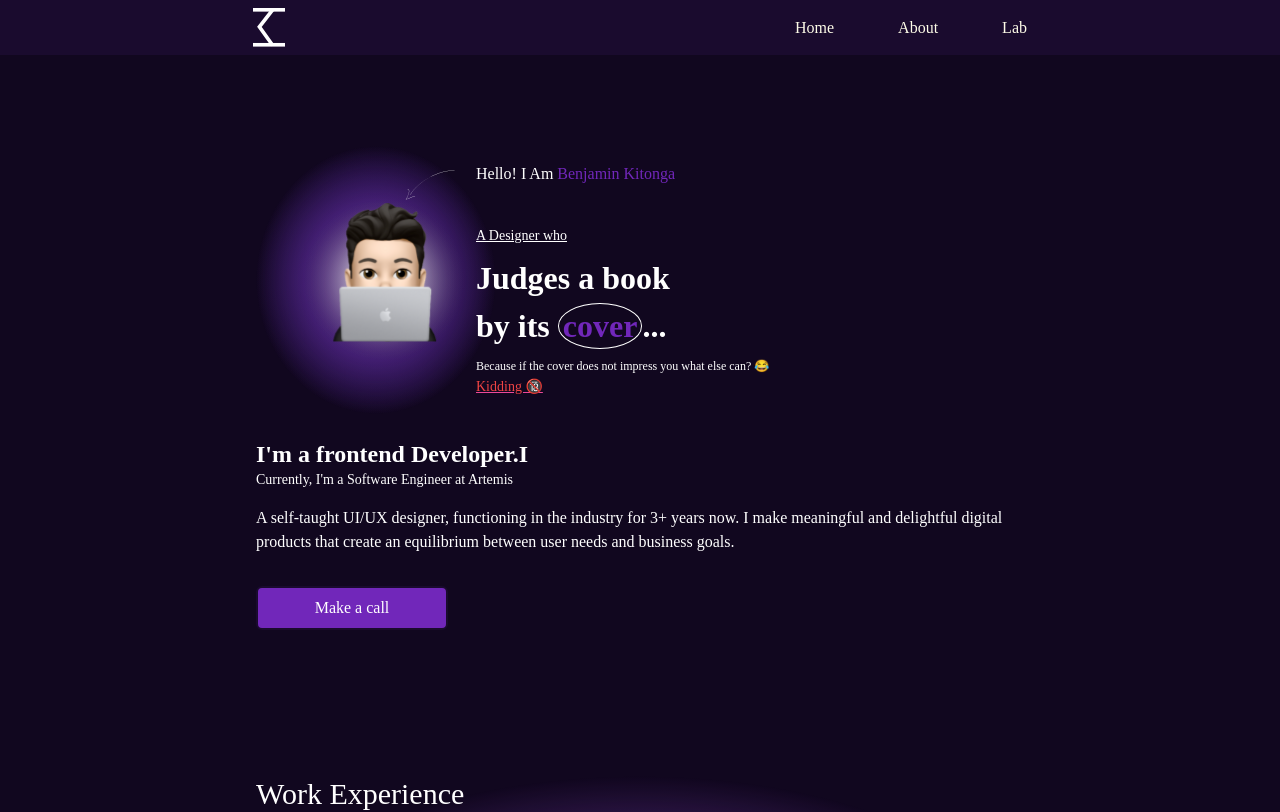
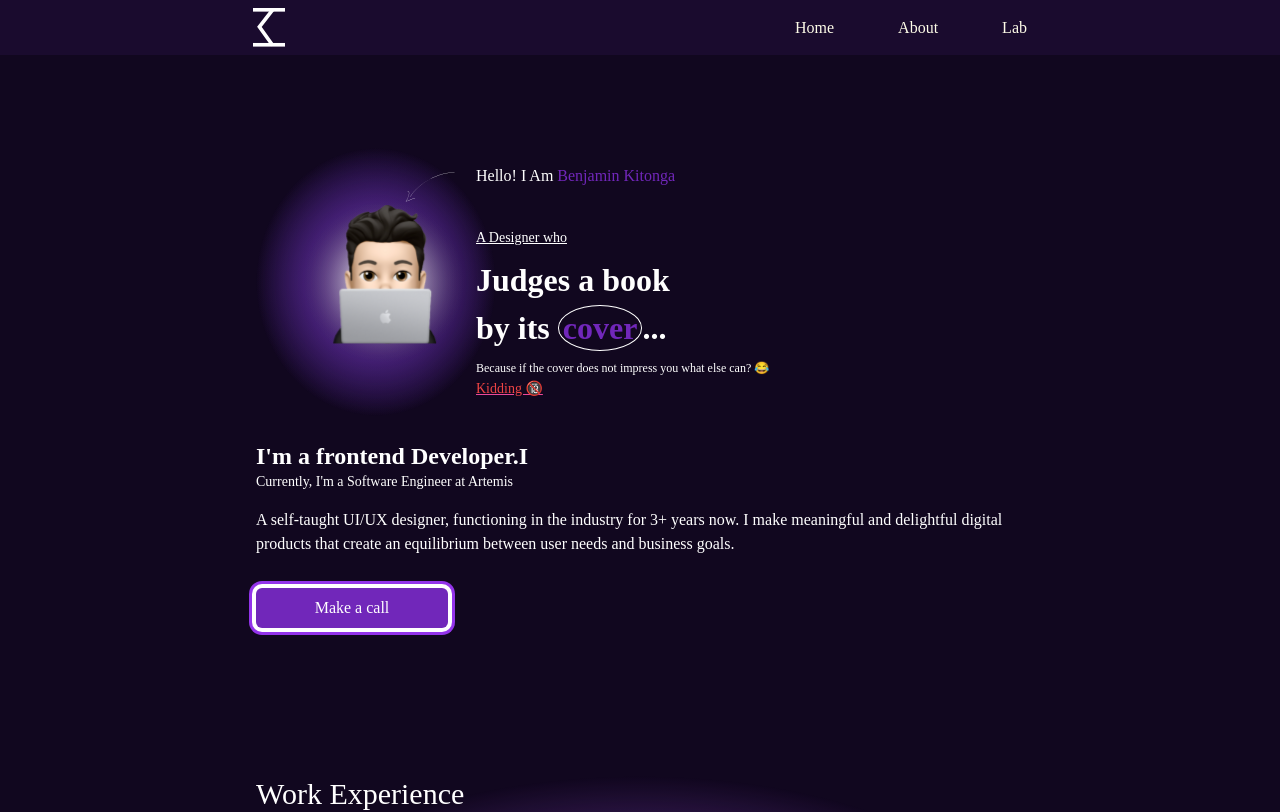
Before and after one commit to Benjamin-23/Ben-portfolio, a Nuxt app: page / in a window 1280 px wide. Shown: the top 812 px of the page. Built offline with nearby package versions, Linux system fonts and the light colour scheme.

Commit message:
line across

```diff
--- a/app.vue
+++ b/app.vue
@@ -12,7 +12,7 @@ const appConfig = useAppConfig()
         <div class="flex flex-col w-full gap-6 h-[85vh] justify-center max-md:h-full">
           <div class="flex max-md:flex-col">
             <div class="radical-bg justify-center items-center flex">
-              <img src="@/assets/images/profile.svg" alt="loading" class="w-60 max-md:w-48">
+              <img src="@/assets/images/profile.svg" alt="loading" class="w-60 cursor-grabbing max-md:w-48 hover:skew-y-2">
             </div>
             <div
               class="flex-col  gap-10 flex ml-[-20px] text-white mt-4 max-sm:gap-6 max-sm:mt-3 max-md:items-center max-md:px-4">
@@ -44,7 +44,7 @@ const appConfig = useAppConfig()
                 between user needs and business goals.
 
               </p>
-             <button class=" bg-blue-200 border-solid border-2 border-blue-100 w-1/4 py-2 rounded-md max-md:w-1/2 cursor-pointer text-md">Make a call</button>
+             <button class=" bg-blue-200 border-none w-1/4 py-2 rounded-md max-md:w-1/2 cursor-pointer text-md ring ring-purple-600 ring-offset-4 outline-none dark:ring-offset-blue-100">Make a call</button>
             </div>
 
           </div>
@@ -125,7 +125,7 @@ const appConfig = useAppConfig()
         <!-- skills  -->
         <div class="flex flex-col text-center gap-4 max-md:gap-14">
           <p class="text-white text-2xl font-bold max-md:[ text-xl, font-semibold]">I'm currently looking to join a <span
-              class="text-blue-200">cross-functional</span> team <br> <span class=" text-[.7em] font-medium">that values
+              class="text-blue-200 line-through tracking-wide">cross-functional</span> team <br> <span class=" text-[.7em] font-medium">that values
               improving people's lives through accessible design </span></p>
           <div class="">
             <img src="@/assets/images/backGround.svg" alt="loading" class=" w-84 max-md:scale-[1.2]" >
```
